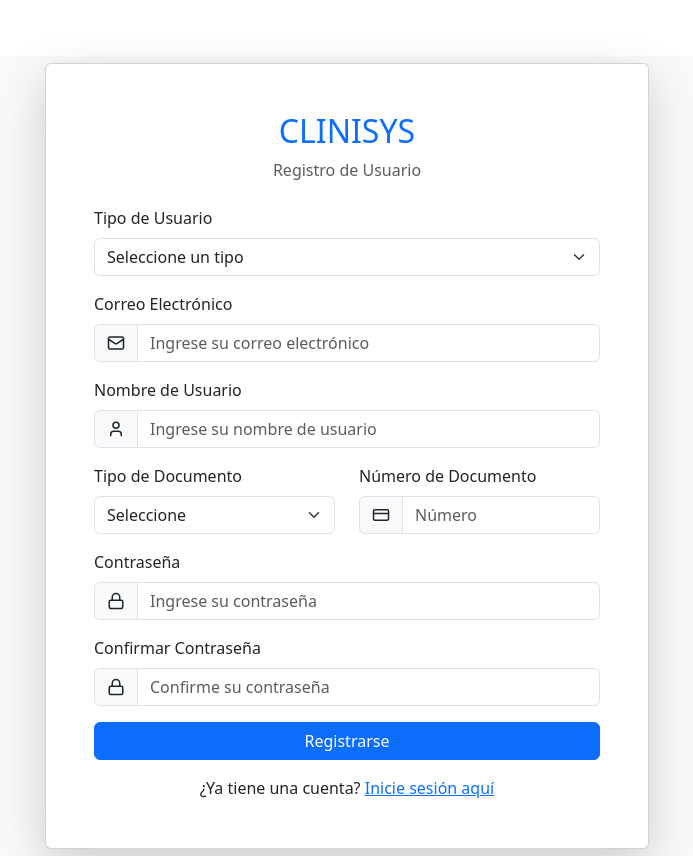
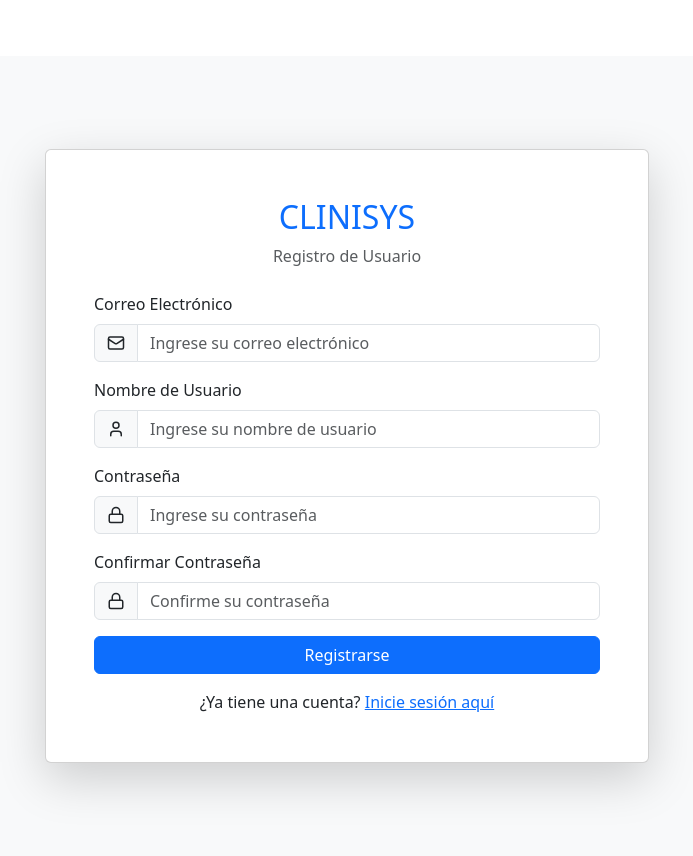
Before and after one commit to AndresAmayaUPTC/CliniSys-Front, a React (Create React App) app: page /register in a window 1280 px wide. Shown: the whole page, without its empty margins (293-986 px from the left). Built offline with nearby package versions, Linux system fonts and the light colour scheme.

Commit message:
Bug visual arreglado

```diff
--- a/src/components/Sidebar.jsx
+++ b/src/components/Sidebar.jsx
@@ -28,7 +28,7 @@ const Sidebar = ({ isOpen, toggleSidebar }) => {
               </Link>
             </li>
             <li className="nav-item">
-              <Link to="/" className="nav-link" onClick={toggleSidebar}>
+              <Link to="/records" className="nav-link" onClick={toggleSidebar}>
                 <FileText size={18} className="me-2" />
                 Historias
               </Link>
--- a/src/pages/billing.js
+++ b/src/pages/billing.js
@@ -15,7 +15,9 @@ const Billing = () => {
   const [sales, setSales] = useState([
     { id: 1, patient: 'Juan Pérez', date: '2024-10-01', service: 'Consulta', total: 300 },
     { id: 2, patient: 'Ana López', date: '2024-10-05', service: 'Examen', total: 500 },
-    { id: 3, patient: 'Carlos Ruiz', date: '2024-10-10', service: 'Radiografía', total: 800 },
+    { id: 5, patient: 'Carlos Ruiz', date: '2024-10-10', service: 'Radiografía', total: 800 },
+    { id: 9, patient: 'María Fernández', date: '2024-10-12', service: 'Cirugía menor', total: 1200 },
+    { id: 8, patient: 'Luis Gómez', date: '2024-10-15', service: 'Terapia física', total: 700 },
   ]);
 
   const [filteredSales, setFilteredSales] = useState(sales);
--- a/src/pages/financialReports.js
+++ b/src/pages/financialReports.js
@@ -25,6 +25,7 @@ const FinancialReports = () => {
     { id: 1, patient: 'Juan Pérez', date: '2024-04-02', serviceType: 'Consulta', total: 300 },
     { id: 2, patient: 'Ana López', date: '2024-04-05', serviceType: 'Examen', total: 500 },
     { id: 3, patient: 'Carlos Ruiz', date: '2024-04-12', serviceType: 'Radiografía', total: 800 },
+    { id: 6, patient: 'Laura Rodriguez', date: '2023-01-02', serviceType: 'Consulta', total: 650},
   ];
 
   const [filteredPurchases, setFilteredPurchases] = useState(purchasesData);
--- a/src/pages/inventory.js
+++ b/src/pages/inventory.js
@@ -31,9 +31,10 @@ const Inventory = () => {
     setIsLoading(true);
     try {
       const response = await axios.get(`${API_BASE_URL}/inventario`);
-      if (response.data && Array.isArray(response.data)) {
-        setProducts(response.data);
-        setFilteredProducts(response.data);
+      // Acceder al campo "data" que contiene el arreglo de productos
+      if (response.data && Array.isArray(response.data.data)) {
+        setProducts(response.data.data); // Usar response.data.data
+        setFilteredProducts(response.data.data); // Usar response.data.data
         setShowError(false);
       } else {
         setErrorMessage('Error al cargar los productos. Formato de respuesta inválido.');
--- a/src/pages/register.js
+++ b/src/pages/register.js
@@ -1,38 +1,69 @@
 import React, { useState } from 'react';
 import { Container, Row, Col, Card, Form, Button, Alert } from 'react-bootstrap';
-import { User, Mail, Lock, CreditCard } from 'lucide-react';
+import { User, Lock, Mail } from 'lucide-react';
 
 const RegisterPage = () => {
   const [formData, setFormData] = useState({
-    userType: '',
-    email: '',
-    username: '',
-    documentType: '',
-    documentNumber: '',
-    password: '',
-    confirmPassword: '',
+    nombreUsuario: '',
+    contrasena: '',
+    confirmarContrasena: '',
+    correo: '',
   });
   const [showError, setShowError] = useState(false);
+  const [showPasswordError, setShowPasswordError] = useState(false);
+  const [successMessage, setSuccessMessage] = useState(false);
 
   const handleChange = (e) => {
     const { name, value } = e.target;
-    setFormData(prevState => ({
+    setFormData((prevState) => ({
       ...prevState,
-      [name]: value
+      [name]: value,
     }));
   };
 
-  const handleSubmit = (e) => {
+  const handleSubmit = async (e) => {
     e.preventDefault();
-    if (Object.values(formData).some(field => field === '')) {
+
+    // Validaciones básicas
+    if (!formData.nombreUsuario || !formData.contrasena || !formData.confirmarContrasena || !formData.correo) {
       setShowError(true);
-    } else if (formData.password !== formData.confirmPassword) {
-      setShowError(true);
-      alert('Las contraseñas no coinciden');
+    } else if (formData.contrasena !== formData.confirmarContrasena) {
+      setShowPasswordError(true);
     } else {
       setShowError(false);
-      console.log('Datos de registro:', formData);
-      // Aquí va la lógica para enviar los datos al servidor
+      setShowPasswordError(false);
+
+      try {
+        // Enviar los datos al servidor, omitiendo el campo correo (no lo enviamos al backend)
+        const response = await fetch('https://hospital-hospital.up.railway.app/usuario', {
+          method: 'POST',
+          headers: {
+            'Content-Type': 'application/json',
+          },
+          body: JSON.stringify({
+            nombreUsuario: formData.nombreUsuario,
+            contrasena: formData.contrasena,
+            // El correo no se enviará al servidor
+          }),
+        });
+
+        if (response.ok) {
+          setSuccessMessage(true);
+          setFormData({
+            nombreUsuario: '',
+            contrasena: '',
+            confirmarContrasena: '',
+            correo: '',
+          });
+        } else {
+          setSuccessMessage(false);
+          alert('Error al registrar el usuario.');
+        }
+      } catch (error) {
+        setSuccessMessage(false);
+        console.error('Error:', error);
+        alert('Hubo un problema al conectar con el servidor.');
+      }
     }
   };
 
@@ -43,7 +74,6 @@ const RegisterPage = () => {
           <Card className="shadow-lg">
             <Card.Body className="p-5">
               <div className="text-center mb-4">
-
                 <h2 className="font-weight-bold text-primary">CLINISYS</h2>
                 <p className="text-muted">Registro de Usuario</p>
               </div>
@@ -54,17 +84,19 @@ const RegisterPage = () => {
                 </Alert>
               )}
 
+              {showPasswordError && (
+                <Alert variant="danger">
+                  Las contraseñas no coinciden. Por favor, verifícalas.
+                </Alert>
+              )}
+
+              {successMessage && (
+                <Alert variant="success">
+                  Usuario registrado con éxito.
+                </Alert>
+              )}
+
               <Form onSubmit={handleSubmit}>
-                <Form.Group className="mb-3">
-                  <Form.Label>Tipo de Usuario</Form.Label>
-                  <Form.Select name="userType" value={formData.userType} onChange={handleChange}>
-                    <option value="">Seleccione un tipo</option>
-                    <option value="doctor">Doctor</option>
-                    <option value="patient">Paciente</option>
-                    <option value="admin">Administrador</option>
-                  </Form.Select>
-                </Form.Group>
-
                 <Form.Group className="mb-3">
                   <Form.Label>Correo Electrónico</Form.Label>
                   <div className="input-group">
@@ -73,9 +105,9 @@ const RegisterPage = () => {
                     </span>
                     <Form.Control
                       type="email"
-                      name="email"
+                      name="correo"
                       placeholder="Ingrese su correo electrónico"
-                      value={formData.email}
+                      value={formData.correo}
                       onChange={handleChange}
                     />
                   </div>
@@ -89,43 +121,13 @@ const RegisterPage = () => {
                     </span>
                     <Form.Control
                       type="text"
-                      name="username"
+                      name="nombreUsuario"
                       placeholder="Ingrese su nombre de usuario"
-                      value={formData.username}
+                      value={formData.nombreUsuario}
                       onChange={handleChange}
                     />
                   </div>
                 </Form.Group>
-
-                <Row className="mb-3">
-                  <Col md={6}>
-                    <Form.Group>
-                      <Form.Label>Tipo de Documento</Form.Label>
-                      <Form.Select name="documentType" value={formData.documentType} onChange={handleChange}>
-                        <option value="">Seleccione</option>
-                        <option value="CC">C.C</option>
-                        <option value="TI">T.I</option>
-                      </Form.Select>
-                    </Form.Group>
-                  </Col>
-                  <Col md={6}>
-                    <Form.Group>
-                      <Form.Label>Número de Documento</Form.Label>
-                      <div className="input-group">
-                        <span className="input-group-text">
-                          <CreditCard size={18} />
-                        </span>
-                        <Form.Control
-                          type="text"
-                          name="documentNumber"
-                          placeholder="Número"
-                          value={formData.documentNumber}
-                          onChange={handleChange}
-                        />
-                      </div>
-                    </Form.Group>
-                  </Col>
-                </Row>
 
                 <Form.Group className="mb-3">
                   <Form.Label>Contraseña</Form.Label>
@@ -135,9 +137,9 @@ const RegisterPage = () => {
                     </span>
                     <Form.Control
                       type="password"
-                      name="password"
+                      name="contrasena"
                       placeholder="Ingrese su contraseña"
-                      value={formData.password}
+                      value={formData.contrasena}
                       onChange={handleChange}
                     />
                   </div>
@@ -151,9 +153,9 @@ const RegisterPage = () => {
                     </span>
                     <Form.Control
                       type="password"
-                      name="confirmPassword"
+                      name="confirmarContrasena"
                       placeholder="Confirme su contraseña"
-                      value={formData.confirmPassword}
+                      value={formData.confirmarContrasena}
                       onChange={handleChange}
                     />
                   </div>
@@ -165,7 +167,12 @@ const RegisterPage = () => {
               </Form>
 
               <div className="text-center mt-3">
-                <p className="mb-0">¿Ya tiene una cuenta? <a href="/login" className="text-primary">Inicie sesión aquí</a></p>
+                <p className="mb-0">
+                  ¿Ya tiene una cuenta?{' '}
+                  <a href="/login" className="text-primary">
+                    Inicie sesión aquí
+                  </a>
+                </p>
               </div>
             </Card.Body>
           </Card>
```
Also changed, not shown: src/pages/patientRecords.js (+9 -8 lines).
